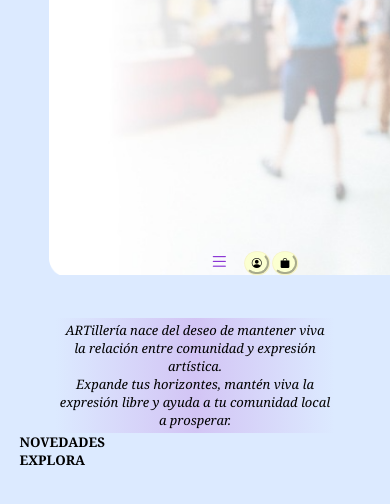
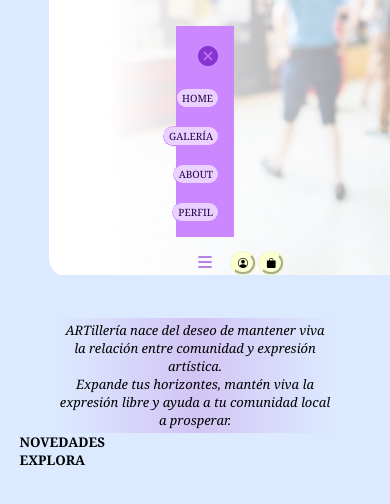
Before and after one commit to DenaRi97/ARTilleria, a plain HTML site: page Index.html in a window 390 px wide. Both pictures are taken after a click on the button 219 px from the left and 391 px from the top of the page. Shown: the part 130-634 px from the top of the page. Drawn offline with nearby package versions, Linux system fonts and the light colour scheme.

Commit message:
Update menu hamburgesa

```diff
--- a/CSS/stylesIndex.css
+++ b/CSS/stylesIndex.css
@@ -42,13 +42,15 @@ h1{
     display: flex;
     align-items: center;
     gap: 1rem;
-    margin-left: 55%;
+    margin-left: 50%;
 }
 
-.nav-container{
+.nav{
     margin: 0px;
     padding: 0px;
     box-sizing: border-box;
+    position: relative;
+    z-index: 1000;
 }
 
 .nav-links{
@@ -94,7 +96,7 @@ h1{
     .cerrar-ham{
         display: block;
         border: 0px;
-        font-size: 1.20rem;
+        font-size: 1.25rem;
         background-color: transparent;
         cursor: pointer;
     }
@@ -107,10 +109,9 @@ h1{
         color: #8933d4;
     }
 
-    .nav-container{
-        opacity: 0px;
+    .nav{
+        opacity: 0;
         visibility: hidden;
-
         display: flex;
         flex-direction: column;
         align-items: end;
@@ -125,6 +126,8 @@ h1{
     .nav.visible{
         opacity: 1;
         visibility: visible;
+        margin: 40%;
+        width: 15vw;
     }
     .nav-links{
         flex-direction: column;
--- a/Index.html
+++ b/Index.html
@@ -29,7 +29,7 @@
   <section id="menu-bar">
     <button id="abrir" class="abrir-ham"><i class="bi bi-list"></i>
     </button>
-        <nav class="nav-container" id="nav">
+      <nav class="nav" id="nav">
         <button id="cerrar" class="cerrar-ham"><i class="bi bi-x-circle-fill"></i>
         </button>
         <ul class="nav-links">
@@ -44,6 +44,7 @@
         <button id="cart-button" onclick="addToCart()"><i class="bi bi-bag-fill"></i></button>
     </div>
   </section>
+
 </header>
 
 <div>
@@ -62,6 +63,6 @@
 
 </section>
 
-<script src="JS/scriptIndex.js" ></script>
+<script src="./JS/home.js" ></script>
 </body>
 </html>
--- /dev/null
+++ b/JS/home.js
@@ -0,0 +1,25 @@
+//Botones de menu hamburguesa
+
+const nav = document.querySelector("#nav")
+const abrir = document.querySelector("#nav-bar, #abrir")
+const cerrar = document.querySelector("#cerrar")
+
+abrir.addEventListener("click", function() {
+    console.log("Open button clicked!");
+    nav.classList.add("visible");
+});
+
+cerrar.addEventListener("click", function() {
+    console.log("Close button clicked!");
+    nav.classList.remove("visible");
+});
+
+/*abrir.addEventListener("click", () => {
+    console.log("Open button clicked!")
+    nav.classList.add("visible")
+})
+
+cerrar.addEventListener("click", () => {
+    console.log("Close button clicked!")
+    nav.classList.remove("visible")
+})*/
--- a/JS/scriptIndex.js
+++ /dev/null
@@ -1,13 +0,0 @@
-//Botones de menu hamburguesa
-
-const nav = document.querySelector("#nav")
-const abrir = document.querySelector("#abrir")
-const cerrar = document.querySelector("#cerrar")
-
-abrir.addEventListener("click", () => {
-    nav.classList.add("visible")
-})
-
-cerrar.addEventListener("click", () => {
-    nav.classList.remove("visible")
-})
```
Lines whose indentation alone changed are shown as unchanged.
